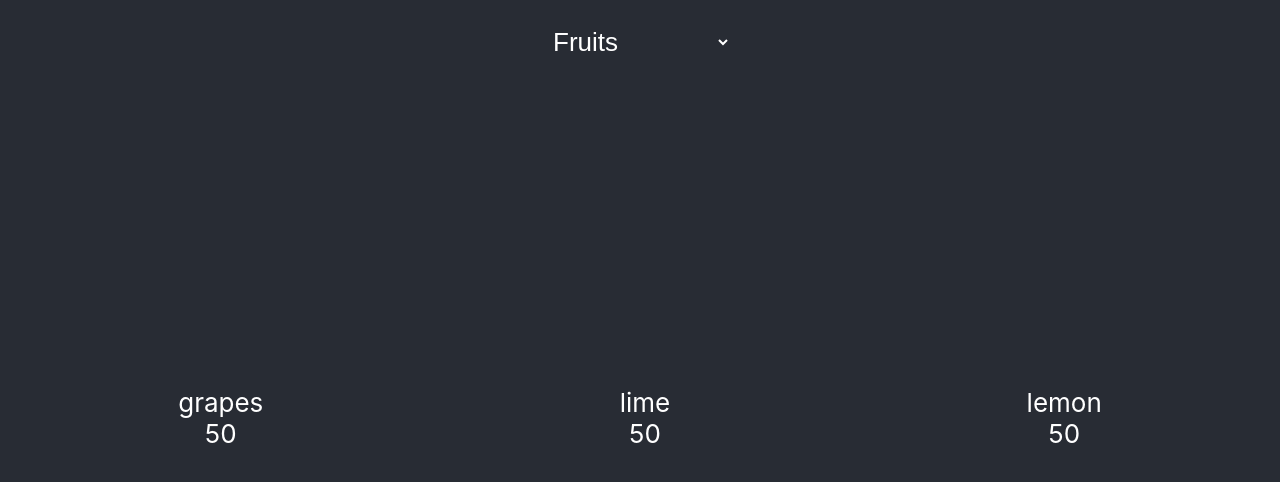
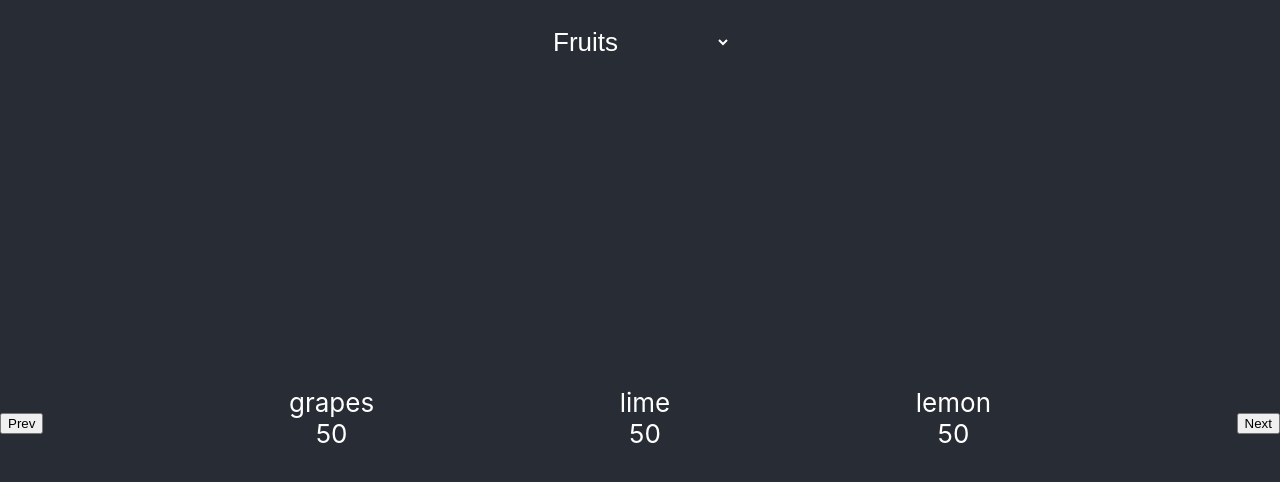
Before and after one commit to DeveloperSaket/paypal-assignment, a React (Create React App) app: page / in a window 1280 px wide. Shown: the top 482 px of the page. Built offline with nearby package versions, Linux system fonts and the light colour scheme.

Commit message:
check next prev function

```diff
--- a/src/Components/ProductList/index.css
+++ b/src/Components/ProductList/index.css
@@ -20,7 +20,7 @@
   min-height: 90vh;
   display: flex;
   align-items: center;
-  justify-content: space-around;
+  justify-content: space-between;
   font-size: calc(10px + 2vmin);
   color: white;
 }
--- a/src/Components/ProductList/index.js
+++ b/src/Components/ProductList/index.js
@@ -2,21 +2,40 @@ import './index.css';
 import ItemList from "../../Constant/itemList";
 import React, { useState } from 'react';
 import Carousel from "../Carousel";
-import { current } from "./utility";
+import { current, next, prev } from "./utility";
 
 function ProductList() {
     const [category, selectCategory] = useState('fruits');
-    console.log(current(ItemList.filter(i => i.category === category)), 'current(ItemList.filter(i => i.category === category))');
+    const [currentList, updateList] = useState(current(ItemList.filter(i => i.category === 'fruits')));
     return (
         <div className="Container">
             <header className="Category">
-                <select onChange={(e) => selectCategory(e.target.value)}>
+                <select onChange={(e) => {
+                    selectCategory(e.target.value);
+                    updateList(current(ItemList.filter(i => i.category === e.target.value)))
+                }}>
                     <option value='fruits'>Fruits</option>
                     <option value='vagitable'>Vagitable</option>
                 </select>
             </header>
             <div className="Carousel">
-                <Carousel itemObj={current(ItemList.filter(i => i.category === category))} />
+                <div>
+                    <button onClick={() => {
+                        const itemObj = prev(ItemList.filter(i => i.category === category), currentList.pointer);
+                        if (itemObj) {
+                            updateList(itemObj)
+                        }
+                    }}>Prev</button>
+                </div>
+                <Carousel itemObj={currentList} />
+                <div>
+                    <button onClick={() => {
+                        const itemObj = next(ItemList.filter(i => i.category === category), currentList.pointer);
+                        if (itemObj) {
+                            updateList(itemObj)
+                        }
+                    }}>Next</button>
+                </div>
             </div>
         </div>
     );
--- a/src/Components/ProductList/utility.js
+++ b/src/Components/ProductList/utility.js
@@ -8,7 +8,7 @@ export function current(list = []) {
 };
 
 export function prev(list = [], currentIndexPointer) {
-    const length = list.length();
+    const length = list.length;
     const indexPointer = currentIndexPointer - 1;
 
     if (indexPointer === -1) {
@@ -25,7 +25,7 @@ export function prev(list = [], currentIndexPointer) {
 }
 
 export function next(list, currentIndexPointer) {
-    const length = list.length();
+    const length = list.length;
     const indexPointer = currentIndexPointer + 1;
 
     if (indexPointer === length) {
```
